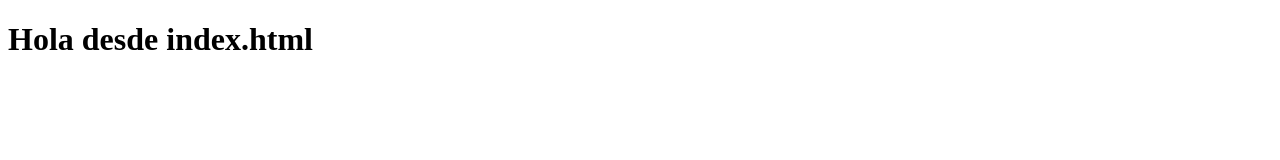
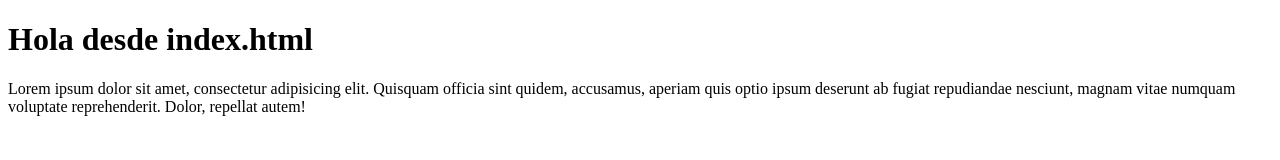
Before and after one commit to jbaxcajay/test-primer-repo, a plain HTML site: page index.html in a window 1280 px wide. Drawn offline with Linux system fonts and the light colour scheme.

Commit message:
agregamos un parrafo

```diff
--- a/index.html
+++ b/index.html
@@ -7,5 +7,6 @@
 </head>
 <body>
 <h1>Hola desde index.html</h1>
+<p>Lorem ipsum dolor sit amet, consectetur adipisicing elit. Quisquam officia sint quidem, accusamus, aperiam quis optio ipsum deserunt ab fugiat repudiandae nesciunt, magnam vitae numquam voluptate reprehenderit. Dolor, repellat autem!</p>
 </body>
 </html>
```
